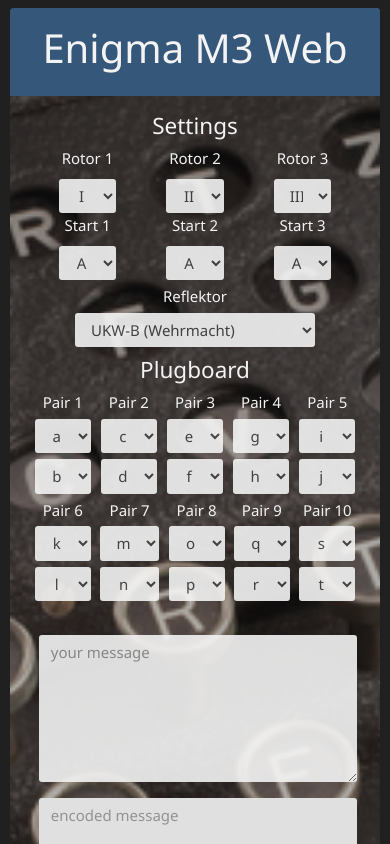
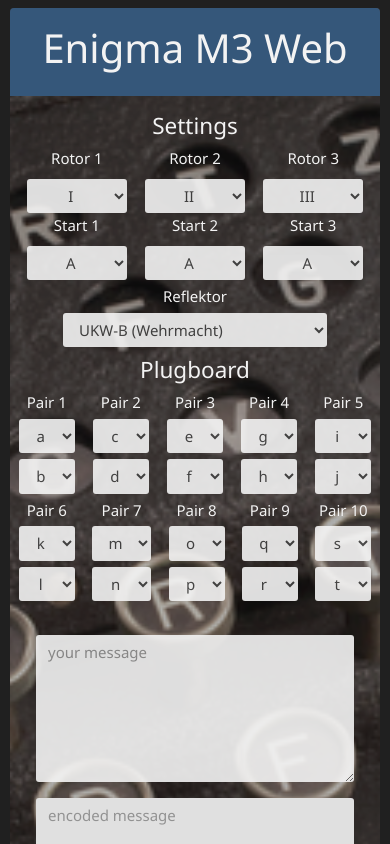
Before and after one commit to mariotee/Enigma-Machine-Web, a React (Create React App) app: page / in a window 390 px wide. Shown: the top 844 px of the page. Built offline with nearby package versions, Linux system fonts and the light colour scheme.

Commit message:
responsiveness fixes

```diff
--- a/src/components/Plugboard/plugboard.js
+++ b/src/components/Plugboard/plugboard.js
@@ -24,7 +24,7 @@ function Plugboard(props) {
     {
       numsTop.map((element, index) => {
         return <PlugboardPair
-          key={index}
+        key={"plugboard_pair_top_"+index}
           theme={props.theme}
           num={element}
           possible={getPossible()}
@@ -40,7 +40,7 @@ function Plugboard(props) {
     {
       numsBottom.map((element, index) => {
         return <PlugboardPair
-          key={index}
+          key={"plugboard_pair_bottom_"+index}
           theme={props.theme}
           num={element}
           possible={getPossible()}
--- a/src/components/RotorMenu/menu.js
+++ b/src/components/RotorMenu/menu.js
@@ -13,13 +13,13 @@ function RotorMenu(props) {
   return <div>
     <h4>Settings</h4>
     <div className="d-flex justify-content-between">
-      <label className="mx-4 w-100">{'Rotor 1'}</label>
-      <label className="mx-4 w-100">{'Rotor 2'}</label>
-      <label className="mx-4 w-100">{'Rotor 3'}</label>
+      <label className="mx-2 w-100">{'Rotor 1'}</label>
+      <label className="mx-2 w-100">{'Rotor 2'}</label>
+      <label className="mx-2 w-100">{'Rotor 3'}</label>
     </div>
     <div className="d-flex justify-content-between">
       <select
-        className="form-control mx-4 text-center"
+        className="form-control mx-2 text-center"
         name="rotor1"
         value={rotor1}
         onChange={event=>props.onSelectChange(event.target.name,event.target.value)}
@@ -27,7 +27,7 @@ function RotorMenu(props) {
         {RotorOptions}
       </select>
       <select
-        className="form-control mx-4 text-center"
+        className="form-control mx-2 text-center"
         name="rotor2"
         value={rotor2}
         onChange={event=>props.onSelectChange(event.target.name,event.target.value)}
@@ -35,7 +35,7 @@ function RotorMenu(props) {
         {RotorOptions}
       </select>
       <select
-        className="form-control mx-4 text-center"
+        className="form-control mx-2 text-center"
         name="rotor3"
         value={rotor3}
         onChange={event=>props.onSelectChange(event.target.name,event.target.value)}
@@ -44,13 +44,13 @@ function RotorMenu(props) {
       </select>
     </div>
     <div className="d-flex justify-content-between">
-      <label className="mx-4 w-100">{'Start 1'}</label>
-      <label className="mx-4 w-100">{'Start 2'}</label>
-      <label className="mx-4 w-100">{'Start 3'}</label>
+      <label className="mx-2 w-100">{'Start 1'}</label>
+      <label className="mx-2 w-100">{'Start 2'}</label>
+      <label className="mx-2 w-100">{'Start 3'}</label>
     </div>
     <div className="d-flex justify-content-between">
       <select
-        className="form-control mx-4 text-center"
+        className="form-control mx-2 text-center"
         name="start1"
         value={start1}
         onChange={event=>props.onSelectChange(event.target.name,event.target.value)}
@@ -58,7 +58,7 @@ function RotorMenu(props) {
         {StartOptions}
       </select>
       <select
-        className="form-control mx-4 text-center"
+        className="form-control mx-2 text-center"
         name="start2"
         value={start2}
         onChange={event=>props.onSelectChange(event.target.name,event.target.value)}
@@ -66,7 +66,7 @@ function RotorMenu(props) {
         {StartOptions}
       </select>
       <select
-        className="form-control mx-4 text-center"
+        className="form-control mx-2 text-center"
         name="start3"
         value={start3}
         onChange={event=>props.onSelectChange(event.target.name,event.target.value)}
--- a/src/containers/App/App.js
+++ b/src/containers/App/App.js
@@ -112,7 +112,7 @@ class App extends React.Component {
       <header className="bg-primary p-3">
         <h2>Enigma M3 Web</h2>
       </header>
-      <main className="my-2 px-4 py-2">
+      <main className="my-2 px-2 py-2">
         <RotorMenu
           rotorChoices={[rotor1,rotor2,rotor3]}
           rotorStarts={[start1,start2,start3]}
```
